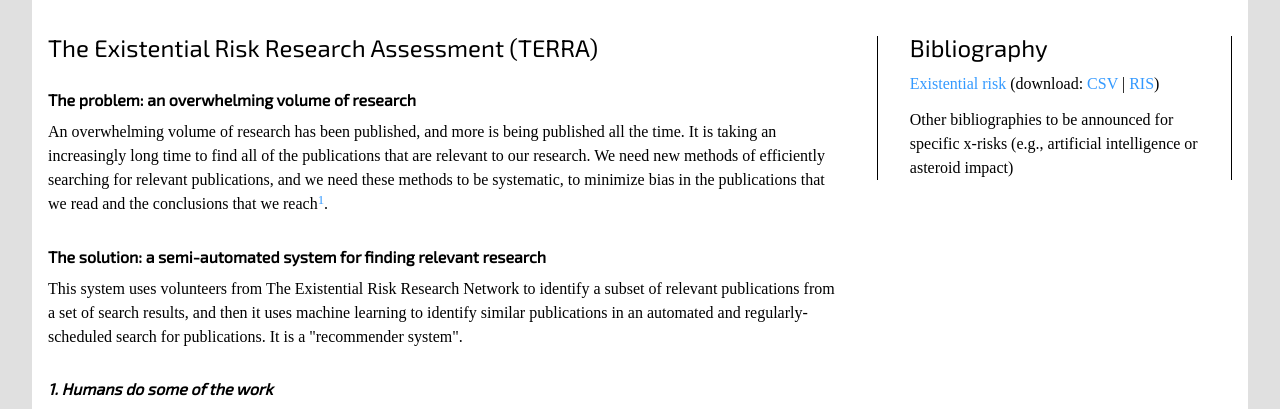
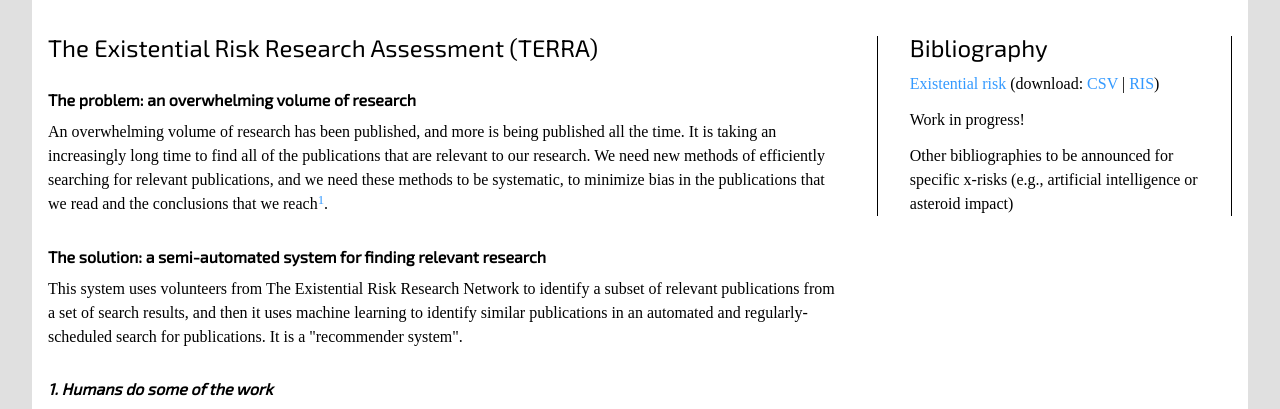
Before and after one commit to gormshackelford/x-risk, a Django app: page /about/ in a window 1280 px wide. Shown: the part 81-490 px from the top of the page. Run offline with Django 3.2, Linux system fonts and the light colour scheme; some web fonts are replaced.

Commit message:
Added warning text

```diff
--- a/engine/templates/engine/bibliography_sidebar.html
+++ b/engine/templates/engine/bibliography_sidebar.html
@@ -9,4 +9,6 @@
    (download: <a href="{% url 'download_csv' slug='existential-risk' %}">CSV</a> | <a href="{% url 'download_ris' slug='existential-risk' %}">RIS</a>)
 </p>
 
+<p>Work in progress!</p>
+
 <p>Other bibliographies to be announced for specific x-risks (e.g., artificial intelligence or asteroid impact)</p>
```
